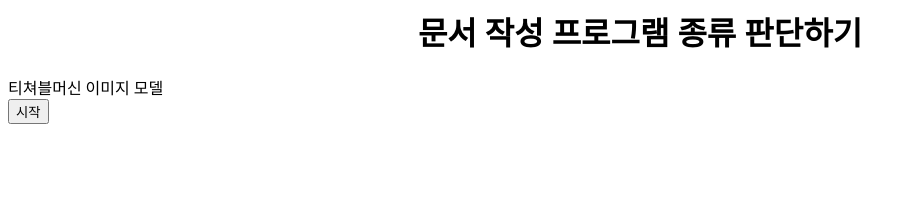
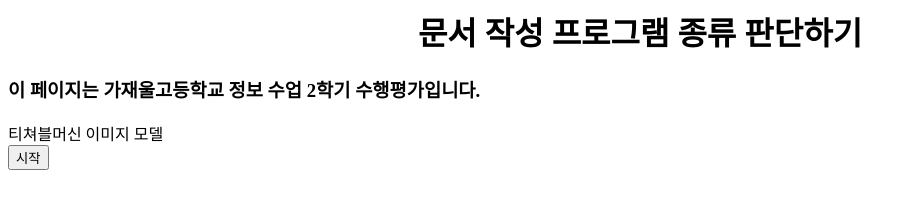
Before and after one commit to cksqndjd/cksqndjd.github.io, a plain HTML site: page index.html in a window 1280 px wide. Shown: the whole page, without its empty margins (0-915 px from the left). Drawn offline with Linux system fonts and the light colour scheme.

Commit message:
index.html

```diff
--- a/index.html
+++ b/index.html
@@ -4,6 +4,7 @@
 </head>
 <body>
  <center><h1>문서 작성 프로그램 종류 판단하기</h1></center>
+ <h3>이 페이지는 가재울고등학교 정보 수업 2학기 수행평가입니다.</h3>
 </body>
 </html>
 <div>티쳐블머신 이미지 모델</div>
```
